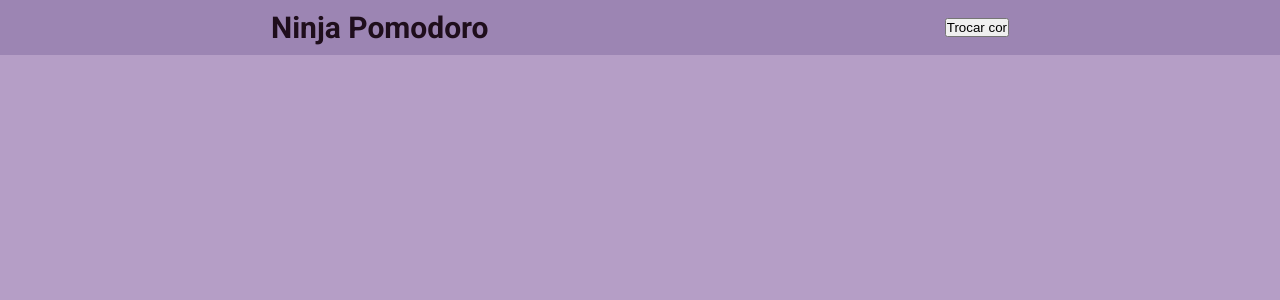
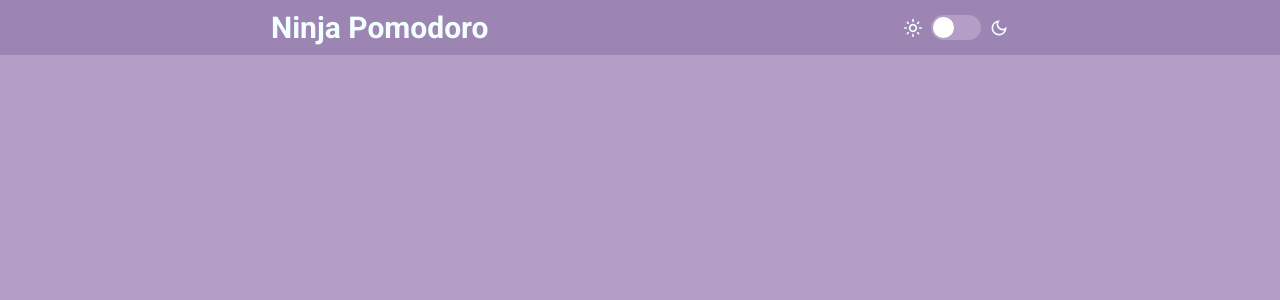
Before and after one commit to soaresgus/ninja-pomodoro, a React (Vite) app: page / in a window 1280 px wide. Shown: the top 300 px of the page. Built offline with nearby package versions, Linux system fonts and the light colour scheme.

Commit message:
Styled theme changer button;

```diff
--- a/package.json
+++ b/package.json
@@ -8,6 +8,7 @@
     "preview": "vite preview"
   },
   "dependencies": {
+    "@radix-ui/react-switch": "^0.1.5",
     "@types/react-icons": "^3.0.0",
     "@types/styled-components": "^5.1.25",
     "react": "^18.0.0",
--- a/src/components/ThemeButton/index.tsx
+++ b/src/components/ThemeButton/index.tsx
@@ -1,13 +1,22 @@
+import { Container, Switch, SwitchThumb } from "./styles";
+
+import { MdOutlineDarkMode, MdOutlineLightMode } from 'react-icons/md'
+import { IconContext } from "react-icons";
+
 interface props {
     toggleTheme: () => void;
 }
 
 export function ThemeButton({ toggleTheme }: props) {
     return (
-        <button
-            onClick={toggleTheme}
-        >
-            Trocar cor
-        </button>
+        <IconContext.Provider value={{ size: '20' }}>
+            <Container>
+                <MdOutlineLightMode />
+                <Switch onCheckedChange={toggleTheme}>
+                    <SwitchThumb />
+                </Switch>
+                <MdOutlineDarkMode />
+            </Container>
+        </IconContext.Provider>
     )
 }
--- /dev/null
+++ b/src/components/ThemeButton/styles.ts
@@ -0,0 +1,43 @@
+import styled from 'styled-components';
+
+import * as SwitchPrimitive from '@radix-ui/react-switch';
+
+export const Container = styled.div`
+    display: flex;
+    justify-content: space-between;;
+    align-items: center;
+    gap: .8rem
+`;
+
+export const Switch = styled(SwitchPrimitive.Root)`
+    all: unset;
+
+    width: 5rem;
+    height: 2.5rem;
+    border-radius: 200px;
+
+    -webkit-tap-highlight-color: 'rgba(0, 0, 0, 0)';
+    background-color: ${props => props.theme.colors.secondary};
+
+    &:focus {
+        box-shadow: 0 0 0 .1rem black
+    }
+`;
+
+export const SwitchThumb = styled(SwitchPrimitive.Thumb)`
+    display: block;
+
+    width: 2.1rem;
+    height: 2.1rem;
+    border-radius: 200px;
+
+    background-color: white;
+
+    transition: transform 100ms;
+    transform: translateX(.2rem);
+    will-change: transform;
+
+    &[data-state="checked"] {
+        transform: translateX(2.6rem)
+    }
+`;
--- a/src/styles/themes/light.ts
+++ b/src/styles/themes/light.ts
@@ -6,6 +6,6 @@ export default {
         secondary: '#b59ec6',
         hover: '#e6cfec',
         light: '#ffe7ff',
-        text: '#1f0e1c',
+        text: '#f3fefe',
     }
 }
```
Also changed, not shown: 1 other file (tests, documents, lock files or other folders).
